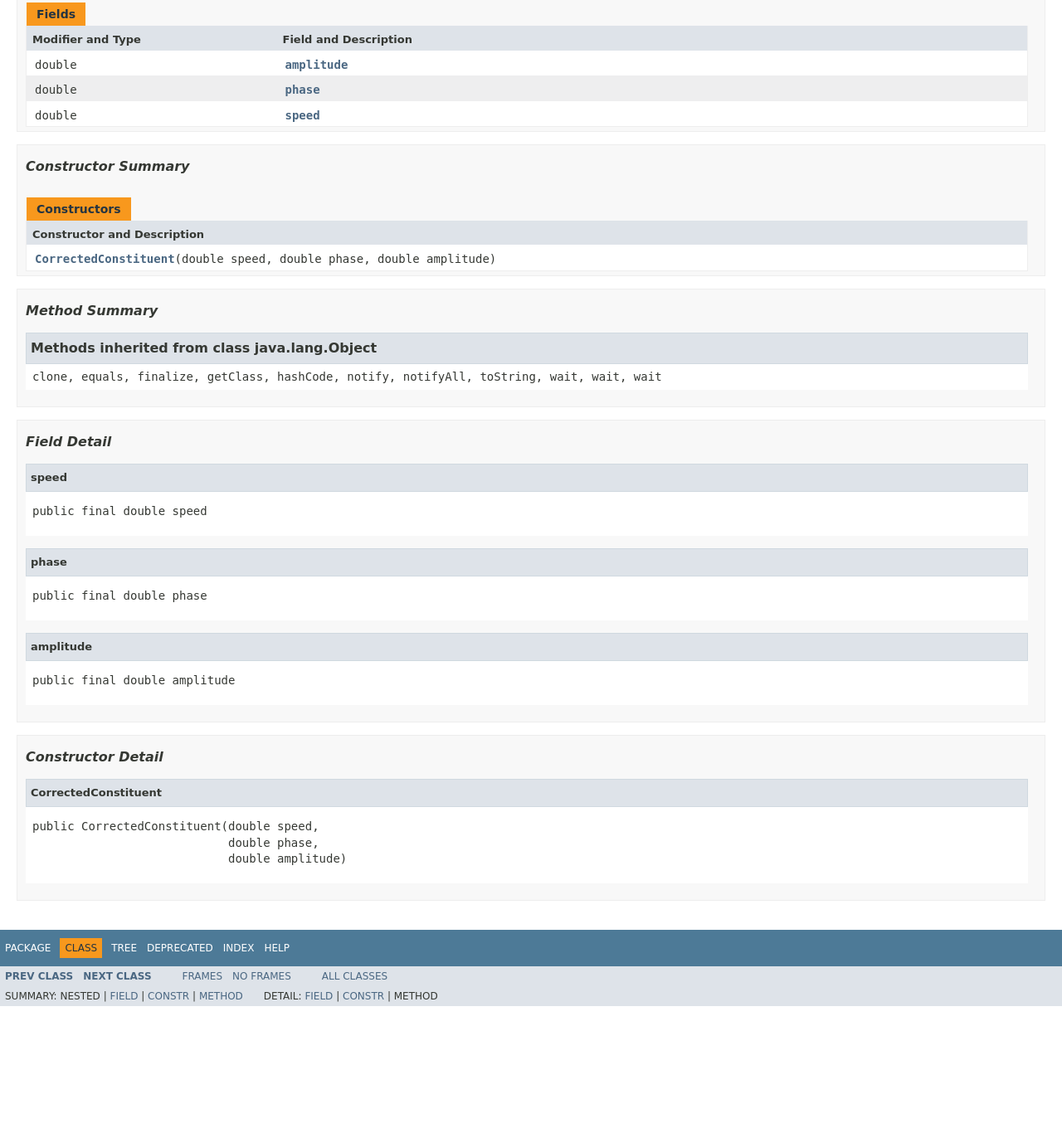
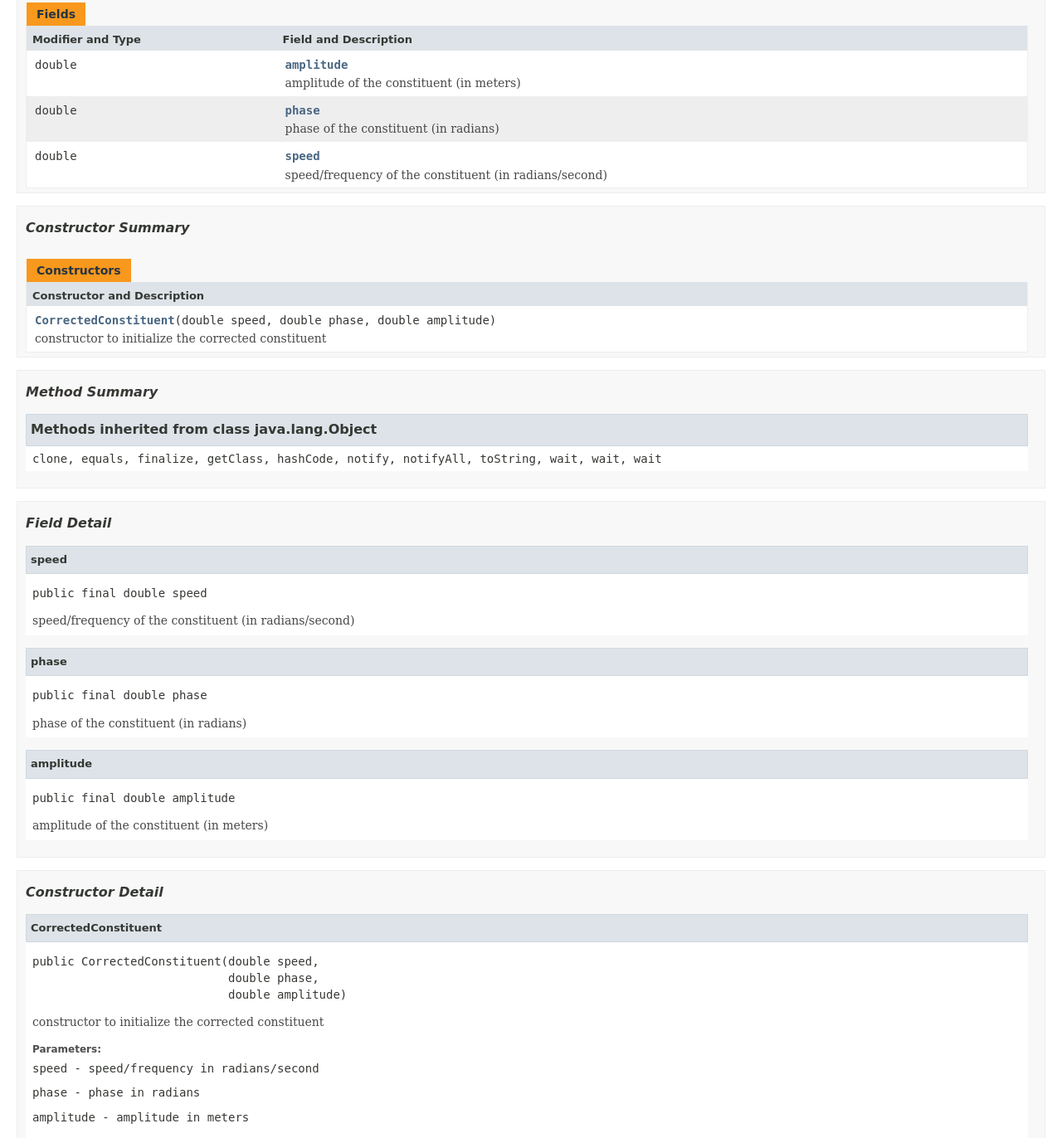
Before and after one commit to FaMe-IT/WorldTidesLib, a plain HTML site: page docs/nl/fameit/tide/lib/CorrectedConstituent.html in a window 1280 px wide. Shown: the part 388-1760 px from the top of the page at 83% size. Before the commit the page ends 1601 px from the top, so only its background shows below. Drawn offline with Linux system fonts and the light colour scheme; a web font is replaced by a local one.

```diff
--- a/docs/nl/fameit/tide/lib/CorrectedConstituent.html
+++ b/docs/nl/fameit/tide/lib/CorrectedConstituent.html
@@ -2,7 +2,7 @@
 <!-- NewPage -->
 <html lang="en">
 <head>
-<!-- Generated by javadoc (1.8.0_76-release) on Mon Oct 24 22:58:21 CEST 2016 -->
+<!-- Generated by javadoc (1.8.0_76-release) on Mon Oct 24 23:05:58 CEST 2016 -->
 <title>CorrectedConstituent (worldtideslib API)</title>
 <meta name="date" content="2016-10-24">
 <link rel="stylesheet" type="text/css" href="../../../../stylesheet.css" title="Style">
@@ -124,15 +124,21 @@
 </tr>
 <tr class="altColor">
 <td class="colFirst"><code>double</code></td>
-<td class="colLast"><code><span class="memberNameLink"><a href="../../../../nl/fameit/tide/lib/CorrectedConstituent.html#amplitude">amplitude</a></span></code>&nbsp;</td>
+<td class="colLast"><code><span class="memberNameLink"><a href="../../../../nl/fameit/tide/lib/CorrectedConstituent.html#amplitude">amplitude</a></span></code>
+<div class="block">amplitude of the constituent (in meters)</div>
+</td>
 </tr>
 <tr class="rowColor">
 <td class="colFirst"><code>double</code></td>
-<td class="colLast"><code><span class="memberNameLink"><a href="../../../../nl/fameit/tide/lib/CorrectedConstituent.html#phase">phase</a></span></code>&nbsp;</td>
+<td class="colLast"><code><span class="memberNameLink"><a href="../../../../nl/fameit/tide/lib/CorrectedConstituent.html#phase">phase</a></span></code>
+<div class="block">phase of the constituent (in radians)</div>
+</td>
 </tr>
 <tr class="altColor">
 <td class="colFirst"><code>double</code></td>
-<td class="colLast"><code><span class="memberNameLink"><a href="../../../../nl/fameit/tide/lib/CorrectedConstituent.html#speed">speed</a></span></code>&nbsp;</td>
+<td class="colLast"><code><span class="memberNameLink"><a href="../../../../nl/fameit/tide/lib/CorrectedConstituent.html#speed">speed</a></span></code>
+<div class="block">speed/frequency of the constituent (in radians/second)</div>
+</td>
 </tr>
 </table>
 </li>
@@ -151,7 +157,9 @@
 <tr class="altColor">
 <td class="colOne"><code><span class="memberNameLink"><a href="../../../../nl/fameit/tide/lib/CorrectedConstituent.html#CorrectedConstituent-double-double-double-">CorrectedConstituent</a></span>(double&nbsp;speed,
                     double&nbsp;phase,
-                    double&nbsp;amplitude)</code>&nbsp;</td>
+                    double&nbsp;amplitude)</code>
+<div class="block">constructor to initialize the corrected constituent</div>
+</td>
 </tr>
 </table>
 </li>
@@ -190,6 +198,7 @@
 <li class="blockList">
 <h4>speed</h4>
 <pre>public final&nbsp;double speed</pre>
+<div class="block">speed/frequency of the constituent (in radians/second)</div>
 </li>
 </ul>
 <a name="phase">
@@ -199,6 +208,7 @@
 <li class="blockList">
 <h4>phase</h4>
 <pre>public final&nbsp;double phase</pre>
+<div class="block">phase of the constituent (in radians)</div>
 </li>
 </ul>
 <a name="amplitude">
@@ -208,6 +218,7 @@
 <li class="blockList">
 <h4>amplitude</h4>
 <pre>public final&nbsp;double amplitude</pre>
+<div class="block">amplitude of the constituent (in meters)</div>
 </li>
 </ul>
 </li>
@@ -227,6 +238,13 @@
 <pre>public&nbsp;CorrectedConstituent(double&nbsp;speed,
                             double&nbsp;phase,
                             double&nbsp;amplitude)</pre>
+<div class="block">constructor to initialize the corrected constituent</div>
+<dl>
+<dt><span class="paramLabel">Parameters:</span></dt>
+<dd><code>speed</code> - speed/frequency in radians/second</dd>
+<dd><code>phase</code> - phase in radians</dd>
+<dd><code>amplitude</code> - amplitude in meters</dd>
+</dl>
 </li>
 </ul>
 </li>
```
Also changed, not shown: docs/allclasses-frame.html (+1 -1 lines), docs/allclasses-noframe.html (+1 -1 lines), docs/constant-values.html (+1 -1 lines), docs/deprecated-list.html (+1 -1 lines), docs/help-doc.html (+1 -1 lines), docs/index-all.html (+19 -7 lines), docs/index.html (+1 -1 lines), docs/nl/fameit/tide/lib/Coordinate.html (+9 -3 lines), docs/nl/fameit/tide/lib/Extreme.html (+1 -1 lines), docs/nl/fameit/tide/lib/LocationData.html (+1 -1 lines), docs/nl/fameit/tide/lib/package-frame.html (+1 -1 lines), docs/nl/fameit/tide/lib/package-summary.html (+1 -1 lines), docs/nl/fameit/tide/lib/package-tree.html (+1 -1 lines), docs/overview-tree.html (+1 -1 lines), 1 more files.
